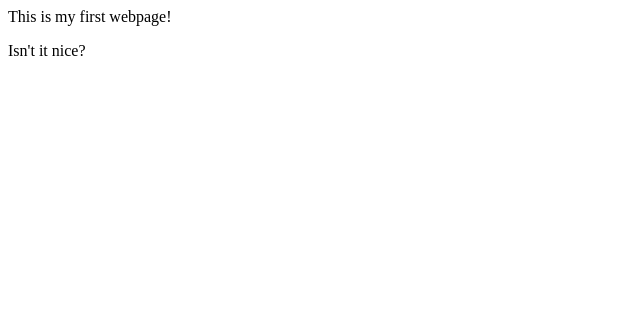
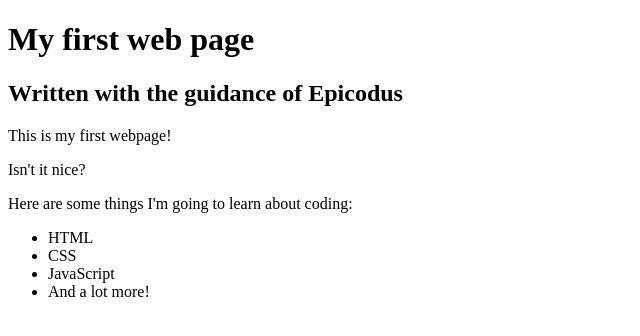
Before and after one commit to ruedar12/Portfolio-Project, a plain HTML site: page my-first-webpage.html in a window 1280 px wide. Shown: the whole page, without its empty margins (0-640 px from the left). Drawn offline with Linux system fonts and the light colour scheme.

Commit message:
add final, official HTML elements DOCTYPE, head, title, body

```diff
--- a/my-first-webpage.html
+++ b/my-first-webpage.html
@@ -1,2 +1,22 @@
-<p>This is my first webpage!</p>
-<p>Isn't it nice?</p>
+<!DOCTYPE html>
+<html lang="en-US">
+<head>
+    <title>Web page #1!</title>
+</head>
+<body>
+  <h1>My first web page</h1>
+  <h2>Written with the guidance of Epicodus</h2>
+
+
+  <p>This is my first webpage!</p>
+  <p>Isn't it nice?</p>
+
+  <p>Here are some things I'm going to learn about coding:</p>
+  <ul>
+    <li>HTML</li>
+    <li>CSS</li>
+    <li>JavaScript</li>
+    <li>And a lot more!</li>
+  </ul>
+</body>
+</html>
```
